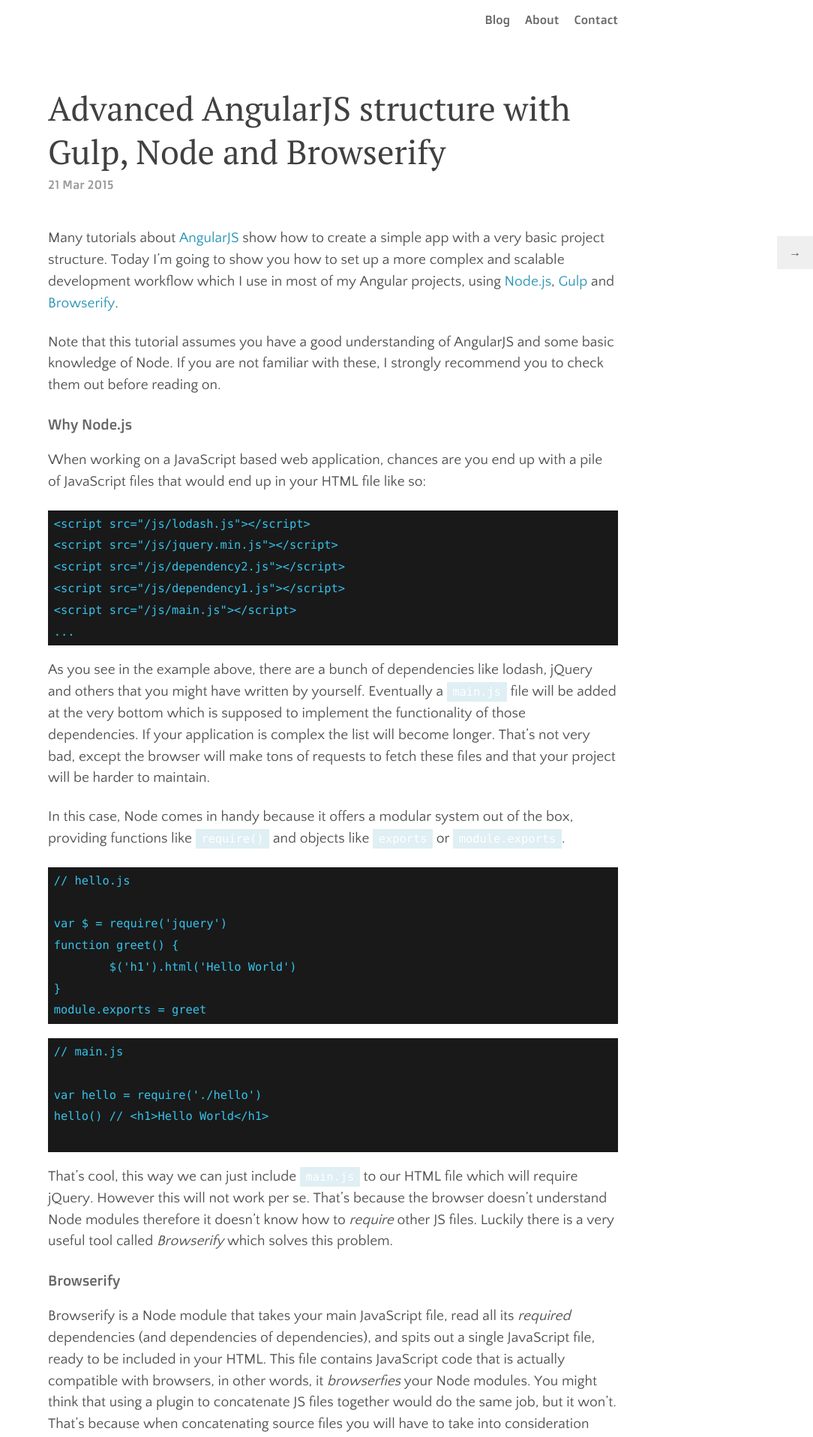
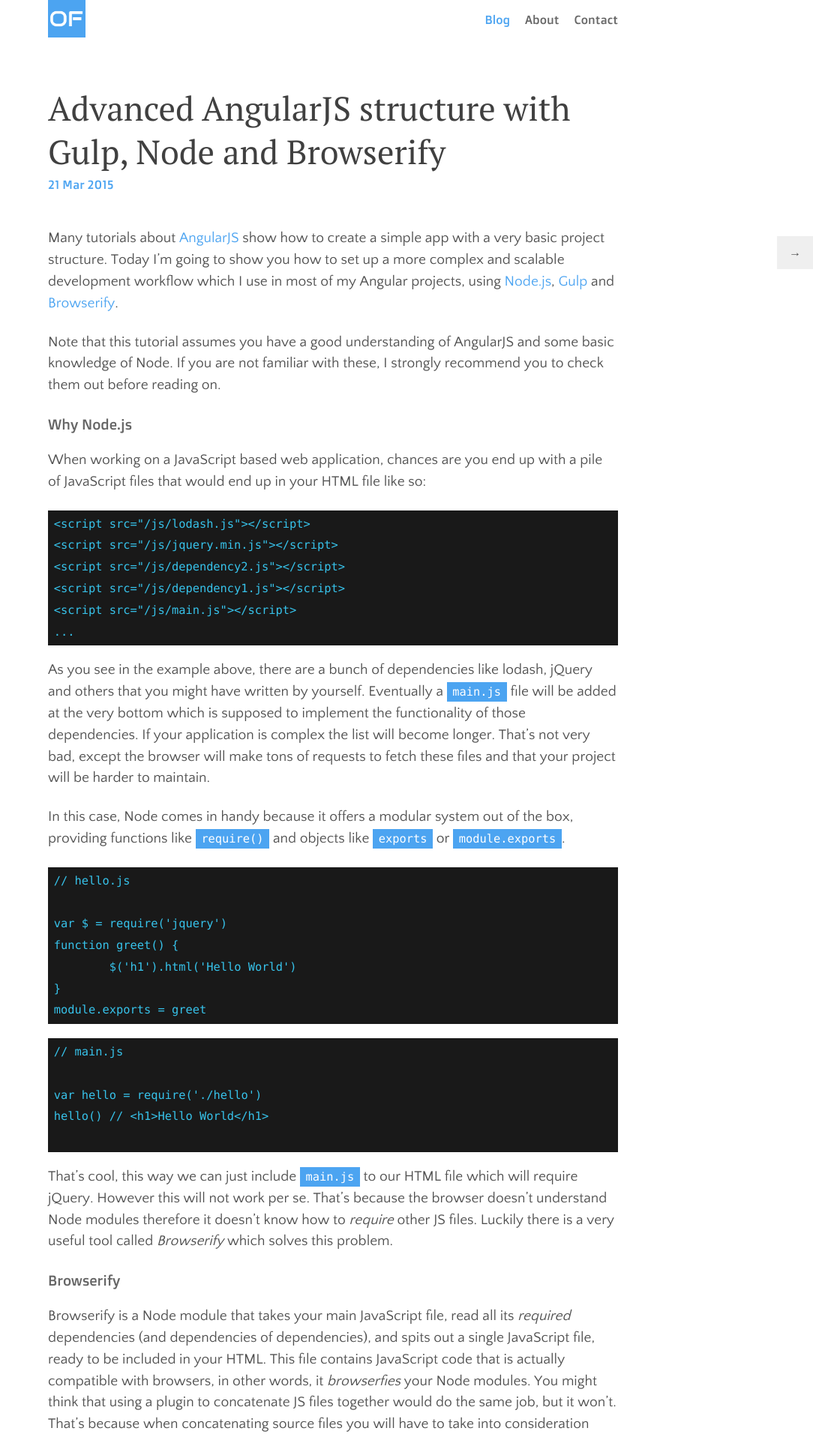
Before and after one commit to itsgoofer/omarfouad.com, a Jekyll site: the page built from index.html, in a window 1280 px wide. Shown: the top 1917 px of the page at 75% size, without its empty margins (196-1280 px from the left). Built offline with Jekyll 4.4.1, drawn with Linux system fonts in a browser that asks for light colours.

Commit message:
Fixed color variables in templates

```diff
--- a/_includes/header.html
+++ b/_includes/header.html
@@ -3,7 +3,7 @@
 	{% if page.color %}
 		<div class="logo" style="background-color: {{page.color}};"></div>
 	{% else %}
-		<div class="logo" style="background-color: {{site.homecolor}};"></div>
+		<div class="logo" style="background-color: {{site.color}};"></div>
 	{% endif %}
 	</a>
 	<nav>
--- a/_layouts/default.html
+++ b/_layouts/default.html
@@ -9,42 +9,42 @@
 			<style>
 				header nav .selected a,
 				header nav li a:hover {
-					color: {% if page.color %} {{page.color}} {% else %} {{site.homecolor}} {% endif %}
+					color: {% if page.color %} {{page.color}} {% else %} {{site.color}} {% endif %}
 				}
 
 				.prev-arrow:hover, .next-arrow:hover {
 					color: white;
-				  background-color: {% if page.color %} {{page.color}} {% else %} {{site.homecolor}} {% endif %};
+				  background-color: {% if page.color %} {{page.color}} {% else %} {{site.color}} {% endif %};
 				}
 
 				article hgroup .article-title a:hover {
-					color: {% if page.color %} {{page.color}} {% else %} {{site.homecolor}} {% endif %};
+					color: {% if page.color %} {{page.color}} {% else %} {{site.color}} {% endif %};
 				}
 				article hgroup .article-date a {
-					color: {% if page.color %} {{page.color}} {% else %} {{site.homecolor}} {% endif %};
+					color: {% if page.color %} {{page.color}} {% else %} {{site.color}} {% endif %};
 				}
 
 				article .post-body p a,
 				.page .page-body p a {
-					color: {% if page.color %} {{page.color}} {% else %} {{site.homecolor}} {% endif %};
+					color: {% if page.color %} {{page.color}} {% else %} {{site.color}} {% endif %};
 				}
 
 				article .post-body p a:hover,
 				.page .page-body p a:hover {
 					color: white;
-					background-color: {% if page.color %} {{page.color}} {% else %} {{site.homecolor}} {% endif %};
+					background-color: {% if page.color %} {{page.color}} {% else %} {{site.color}} {% endif %};
 				}
 
 				code {
-				  background-color: {% if page.color %} {{page.color}} {% else %} {{site.homecolor}} {% endif %};
+				  background-color: {% if page.color %} {{page.color}} {% else %} {{site.color}} {% endif %};
 				  color: white;
 				}
 
 				footer a {
-					color: {% if page.color %} {{page.color}} {% else %} {{site.homecolor}} {% endif %};
+					color: {% if page.color %} {{page.color}} {% else %} {{site.color}} {% endif %};
 				}
 				section li a{
-					color: {% if page.color %} {{page.color}} {% else %} {{site.homecolor}} {% endif %};
+					color: {% if page.color %} {{page.color}} {% else %} {{site.color}} {% endif %};
 				}
 			</style>
 
```
